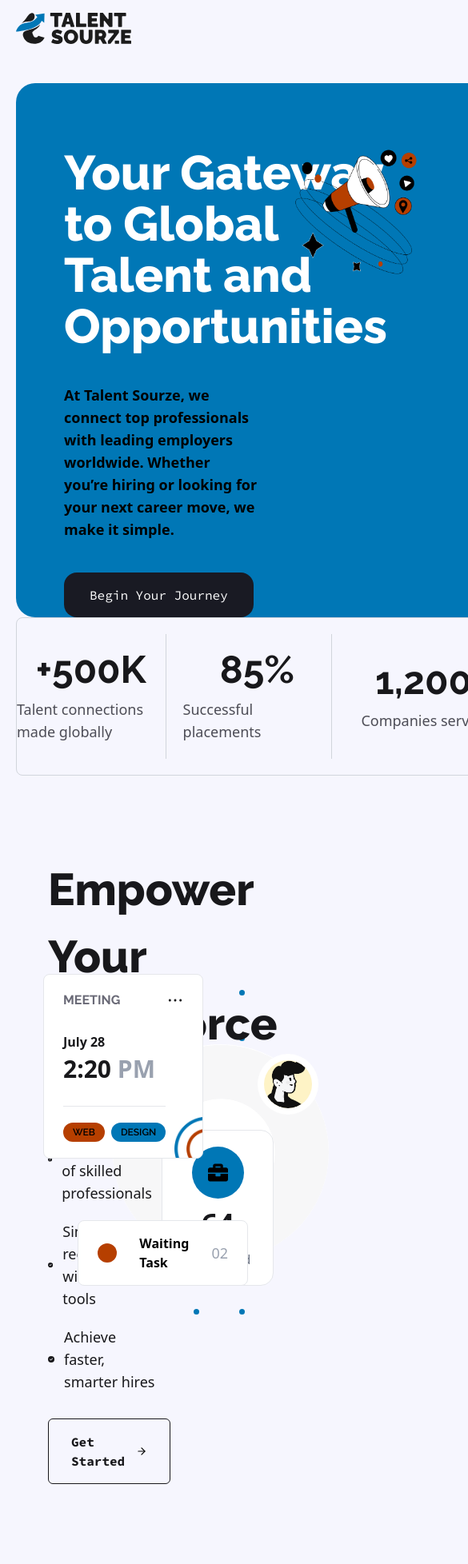
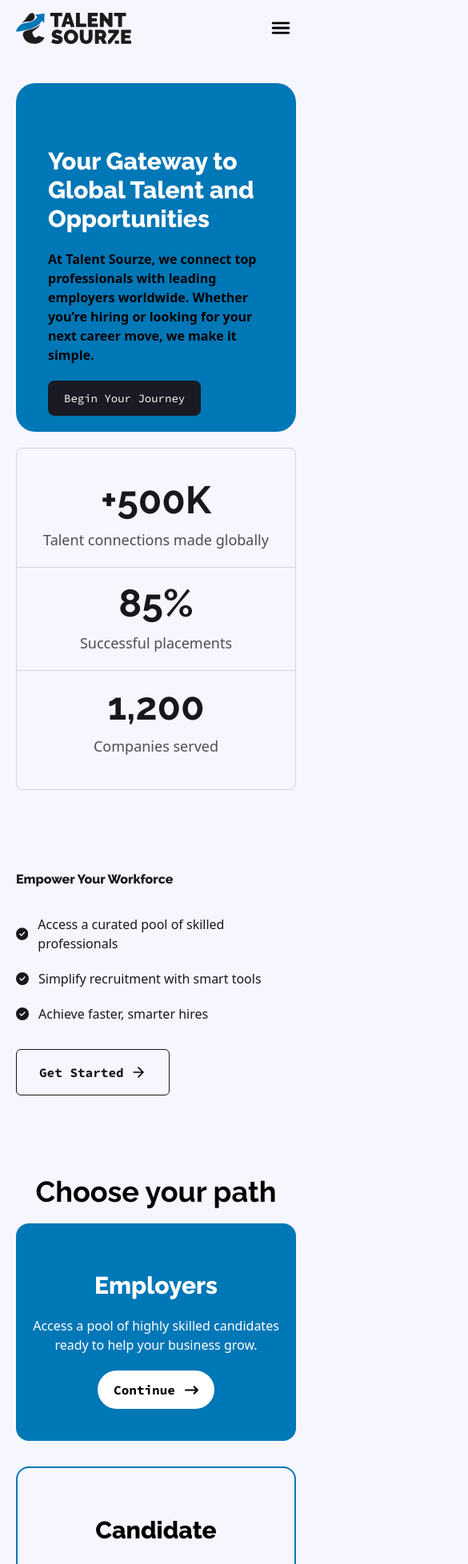
Before and after one commit to Outsourze/talent-sourze-landing-page, a Next.js app: page / in a window 390 px wide. Shown: the top 1956 px of the page at 80% size, 585 px wide, since content can reach past the window. Built offline with nearby package versions, Linux system fonts and the light colour scheme.

Commit message:
fix reponsiveness on home screen

```diff
--- a/src/component/footer/FooterSocialMedia.jsx
+++ b/src/component/footer/FooterSocialMedia.jsx
@@ -2,29 +2,44 @@ import { FaFacebookF } from "react-icons/fa6";
 import { FaInstagram } from "react-icons/fa6";
 import { FaXTwitter } from "react-icons/fa6";
 import { FaLinkedinIn } from "react-icons/fa6";
+import { useMediaQuery } from "@/utility/useMediaQuery";
 
 const FooterSocialMedia = ({
     theme,
     size
 }) => {
+    const isDesktop = useMediaQuery("(min-width: 768px)");
+
     const socialMediaData = [{
         url: "/",
-        icon: <FaFacebookF size={size === "normal" ? 14 : 24}/>
+        icon:
+        <FaFacebookF
+            size={size === "normal" ? 14 : isDesktop ? 16 : 24}
+        />
     }, {
         url: "/",
-        icon: <FaInstagram size={size === "normal" ? 14 : 24}/>
+        icon:
+        <FaInstagram
+            size={size === "normal" ? 14 : isDesktop ? 16 : 24}
+        />
     }, {
         url: "/",
-        icon: <FaXTwitter size={size === "normal" ? 14 : 24}/>
+        icon:
+        <FaXTwitter
+            size={size === "normal" ? 14 : isDesktop ? 16 : 24}
+        />
     }, {
         url: "/",
-        icon: <FaLinkedinIn size={size === "normal" ? 14 : 24}/>
+        icon:
+        <FaLinkedinIn
+            size={size === "normal" ? 14 : isDesktop ? 16 : 24}
+        />
     }]
 
     return (
         <div className="flex items-center gap-5">
             {socialMediaData.map((data, index) => (
-                <div key={index} className={`${theme === "black" ? "text-white outline-white p-2 outline" : "text-black outline-black p-5 outline-2"}  rounded-full cursor-pointer`}>
+                <div key={index} className={`${theme === "black" ? "text-white outline-white p-2 outline" : "text-black outline-black lg:p-5 md:p-3 max-md:p-2 outline-2"}  rounded-full cursor-pointer`}>
                    {data.icon}
                 </div>
             ))}
--- a/src/component/header.jsx
+++ b/src/component/header.jsx
@@ -18,8 +18,8 @@ const Header = () => {
                   <OutsouzedLogo className="lg:w-52 md:w-36 max-md:w-36"/>
                 </Link>
                 {isDesktop && <DesktopNav />}
-                {/* {isTablet && <TabletNav />}
-                {isMobile && <MobileNav />} */}
+                {isTablet && <DesktopNav />}
+                {isMobile && <MobileNav />}
             </div>
         </div>
     )
--- a/src/component/home/ChooseYourPath.jsx
+++ b/src/component/home/ChooseYourPath.jsx
@@ -6,24 +6,27 @@ const ChooseYourPathHome = () => {
         <div className="max-w-7xl w-full py-10 m-auto flex flex-col items-center justify-between
             xl:px-0 xl:gap-10
             lg:px-20 lg:gap-10
-            md:px-20
-            max-md:px-5 max-md:py-10"
+            md:px-20 md:gap-10
+            max-md:px-5 max-md:py-10 max-md:gap-5"
         >
-            <h1 className="font-bold text-5xl font-heading">Choose your path</h1>
-            <div className="flex items-center gap-8">
+            <h1 className="font-bold font-heading
+            md:text-5xl max-md:text-4xl">Choose your path</h1>
+            <div className="flex items-center gap-8 md:flex-row max-sm:flex-col">
                 <div className="brand-bg-blue rounded-2xl p-5 flex flex-col items-center justify-center gap-5 pt-15 pb-10">
-                    <h2 className="font-extrabold text-6xl font-heading text-white">Employers</h2>
-                    <p className="text-lg text-white text-center">Access a pool of highly skilled candidates ready to help your business grow.</p>
+                    <h2 className="font-extrabold font-heading text-white
+                    lg:text-6xl md:text-4xl max-md:text-3xl">Employers</h2>
+                    <p className="text-white text-center lg:text-lg md:text-base">Access a pool of highly skilled candidates ready to help your business grow.</p>
                     <Link href={"/"} className="py-3 px-5 flex items-center gap-3 rounded-full bg-white">
-                        <span className="text-lg font-bold font-source">Continue</span>
+                        <span className="font-bold font-source lg:text-lg md:text-base">Continue</span>
                         <FaArrowRightLong size={17}/>
                     </Link>
                 </div>
                 <div className="border-[#0077B6] border-2 rounded-2xl p-5 flex flex-col items-center justify-center gap-5 pt-15 pb-10">
-                    <h2 className="font-extrabold text-6xl font-heading">Candidate</h2>
-                    <p className="text-lg brand-text-gray text-center">Discover exciting opportunities and land your next role with top employers.</p>
+                    <h2 className="font-extrabold font-heading
+                    lg:text-6xl md:text-4xl max-md:text-3xl">Candidate</h2>
+                    <p className="brand-text-gray text-center lg:text-lg md:text-base">Discover exciting opportunities and land your next role with top employers.</p>
                     <Link href={"/"} className="py-3 px-5 flex items-center gap-3 rounded-full brand-bg-blue">
-                        <span className="text-lg font-bold font-source">Continue</span>
+                        <span className="font-bold font-source lg:text-lg md:text-base">Continue</span>
                         <FaArrowRightLong size={17}/>
                     </Link>
                 </div>
--- a/src/component/home/Empower.jsx
+++ b/src/component/home/Empower.jsx
@@ -25,14 +25,18 @@ const EmpowerHome = () => {
             md:px-20
             max-md:px-5 max-md:py-10"
         >
-            <div className="px-10 flex items-center w-full justify-between">
-                <div className="flex flex-col items-start gap-8 w-[40%]">
-                    <h1 className="brand-text-gray font-heading font-extrabold text-[3.5rem] mb-10">Empower Your Workforce</h1>
+            <div className="xl:px-10 md:px-5 flex items-center w-full justify-between">
+                <div className="flex flex-col items-start gap-8
+                xl:w-[40%] lg:w-1/2">
+                    <h1 className="brand-text-gray font-heading font-extrabold
+                    xl:mb-10 xl:text-[3.5rem]
+                    lg:mb-5 lg:text-5xl md:text-[3.2rem] ">Empower Your Workforce</h1>
                     <div className="flex flex-col gap-5">
                         {benefits.map((benefit, index) => (
                             <div className="gap-3 flex items-center" key={index}>
                                 <FaCircleCheck className="brand-text-gray" size={16}/>
-                                <p className="brand-text-gray text-lg">{benefit}</p>
+                                <p className="brand-text-gray
+                                xl:text-lg lg:text-base md:text-lg">{benefit}</p>
                             </div>
                         ))}
                     </div>
@@ -41,7 +45,8 @@ const EmpowerHome = () => {
                       <FiArrowRight size={20}/>
                     </Link>
                 </div>
-                <div className="px-5 w-[40%]">
+                <div className="px-5
+                xl:w-[40%] lg:w-1/2 lg:block md:hidden max-md:hidden">
                     <div className="relative w-full">
                         <div className="w-full h-[450px] relative overflow-hidden -z-30">
                             <DotOverlay color={"#0077B6"}/>
--- a/src/component/home/Introduction.jsx
+++ b/src/component/home/Introduction.jsx
@@ -7,37 +7,56 @@ const IntroductionHome = () => {
         <div className="max-w-7xl py-10 m-auto flex flex-col items-center justify-between
             xl:px-0 xl:gap-20
             lg:px-20 lg:gap-10
-            md:px-20
-            max-md:px-5 max-md:py-10"
+            md:px-20 md:gap-10
+            max-md:px-5 max-md:gap-5 max-md:py-10"
         >
-            <div className="flex items-start brand-bg-blue rounded-3xl pt-20 pb-0 px-15">
-                <div className="flex flex-col w-1/2 gap-10 items-start">
-                    <h1 className="text-6xl text-white font-heading font-extrabold leading-16">Your Gateway to Global Talent and Opportunities</h1>
-                    <p className="text-lg font-semibold leading-7">At Talent Sourze, we connect top professionals with leading employers worldwide. Whether you’re hiring or looking for your next career move, we make it simple.</p>
+            <div className="flex items-start brand-bg-blue rounded-3xl pt-20
+            xl:pb-0
+            md:pb-10 md:px-15
+            max-md:pb-5 max-md:px-10">
+                <div className="flex flex-col items-start
+                md:w-1/2 md:gap-10
+                max-md:w-full max-md:gap-5">
+                    <h1 className=" text-white font-heading font-extrabold
+                    xl:text-6xl xl:leading-16
+                    lg:text-5xl lg:leading-12
+                    md:text-3xl max-md:text-3xl">Your Gateway to Global Talent and Opportunities</h1>
+                    <p className="font-semibold
+                    xl:text-lg  xl:leading-7
+                    lg:text-base lg:leading-5">At Talent Sourze, we connect top professionals with leading employers worldwide. Whether you’re hiring or looking for your next career move, we make it simple.</p>
                     <Link
                         href={"/"}
-                        className="bg-[#191A23] text-white px-8 py-4 rounded-2xl font-source"
+                        className="bg-[#191A23] text-white font-source
+                        md:px-8 md:py-4 md:rounded-2xl
+                        max-md:text-sm max-md:px-5 max-md:py-3 max-md:rounded-lg"
                     >Begin Your Journey</Link>
                 </div>
-                <div className="w-1/2 px-10">
+                <div className="w-1/2 xl:px-10 max-md:hidden">
                     <Image
                         alt="hero img"
                         src={introImg}
                     />
                 </div>
             </div>
-            <div className="flex items-center w-full justify-between border border-gray-300 rounded-lg py-5">
-                <div className="flex justify-center flex-col gap-3 items-center w-[31%] py-5 border-r border-r-gray-300">
+            <div className="flex items-center w-full justify-between border border-gray-300 rounded-lg py-5
+            max-md:flex-col">
+                <div className="flex justify-center flex-col gap-3 items-center py-5
+                md:w-[31%] md:border-r md:border-r-gray-300 md:px-5
+                max-md:w-full max-md:border-b max-md:border-b-gray-300">
                     <h4 className="font-heading font-bold text-5xl brand-text-gray">+500K</h4>
-                    <p className="text-lg text-[#4D4D56]">Talent connections made globally</p>
+                    <p className="text-lg text-[#4D4D56] lg:text-lg md:text-base md:text-center">Talent connections made globally</p>
                 </div>
-                <div className="flex justify-center flex-col gap-3 items-center w-[31%] py-5 border-r border-r-gray-300">
+                <div className="flex justify-center flex-col gap-3 items-center py-5
+                md:w-[31%] md:border-r md:border-r-gray-300 md:px-5
+                max-md:w-full max-md:border-b max-md:border-b-gray-300">
                     <h4 className="font-heading font-bold text-5xl brand-text-gray">85%</h4>
-                    <p className="text-lg text-[#4D4D56]">Successful placements</p>
+                    <p className="text-lg text-[#4D4D56] lg:text-lg md:text-base md:text-center">Successful placements</p>
                 </div>
-                <div className="flex justify-center flex-col gap-3 items-center w-[31%] py-5 ">
+                <div className="flex justify-center flex-col gap-3 items-center py-5
+                md:w-[31%] md:px-5
+                max-md:w-full">
                     <h4 className="font-heading font-bold text-5xl brand-text-gray">1,200</h4>
-                    <p className="text-lg text-[#4D4D56]">Companies served</p>
+                    <p className="text-lg text-[#4D4D56] lg:text-lg md:text-base md:text-center">Companies served</p>
                 </div>
             </div>
         </div>
```
Also changed, not shown: src/component/footer/FooterIntro.jsx (+11 -5 lines), src/component/nav/mobile-nav.jsx (+5 -55 lines).
